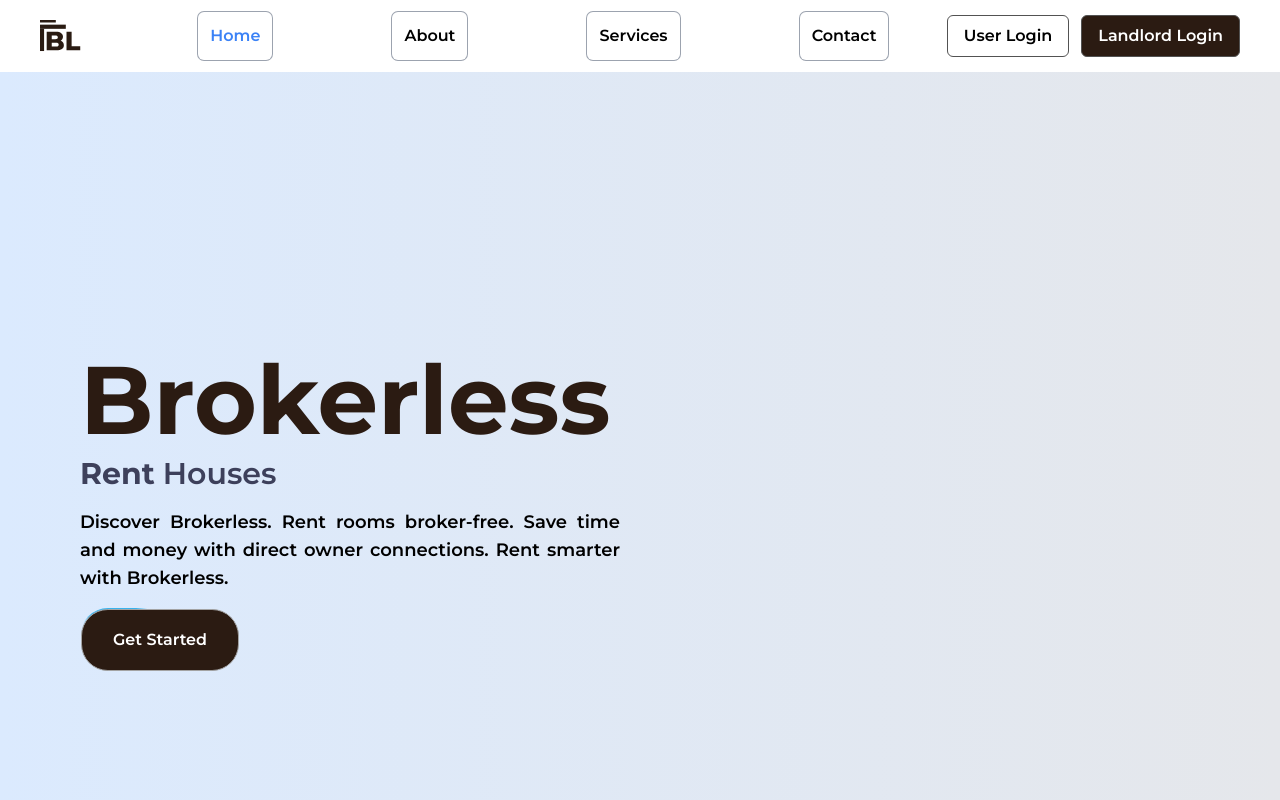
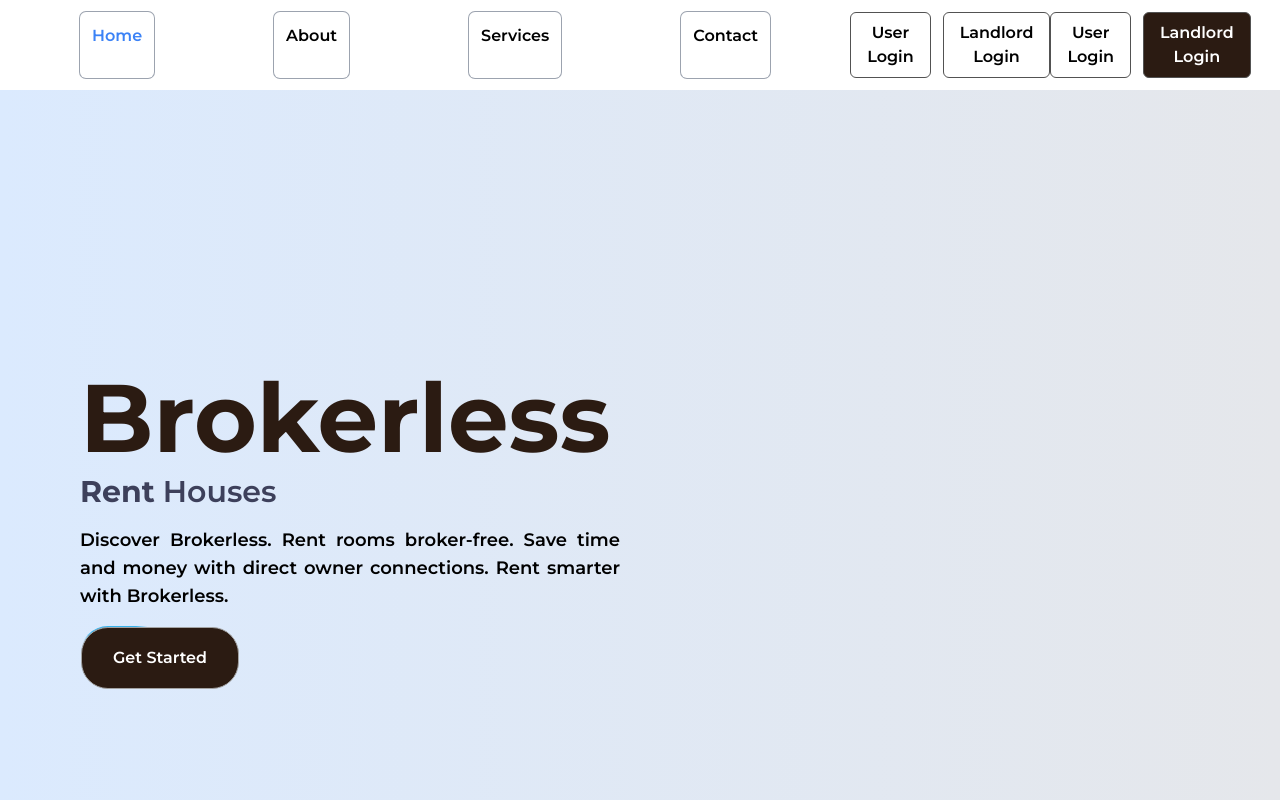
Before and after one commit to DevFaisal/BrokerLess, a React (Vite) app in the folder Client/: page / in a window 1280 px wide. Shown: the top 800 px of the page. Built offline with nearby package versions, Linux system fonts and the light colour scheme; no server answers.

Commit message:
feat: Add user and landlord login buttons to NavBar component

```diff
--- a/Client/src/components/Modules/NavBar.jsx
+++ b/Client/src/components/Modules/NavBar.jsx
@@ -35,6 +35,18 @@ function NavBar() {
             {link.text}
           </NavLink>
         ))}
+        <div className="flex gap-3">
+          <Link to="/auth/login-user">
+            <OutlineButton onClick={() => setIsOpen(false)}>
+              User Login
+            </OutlineButton>
+          </Link>
+          <Link to="/auth/login-landlord">
+            <OutlineButton onClick={() => setIsOpen(false)}>
+              Landlord Login
+            </OutlineButton>
+          </Link>
+        </div>
       </div>
     );
   };
```
